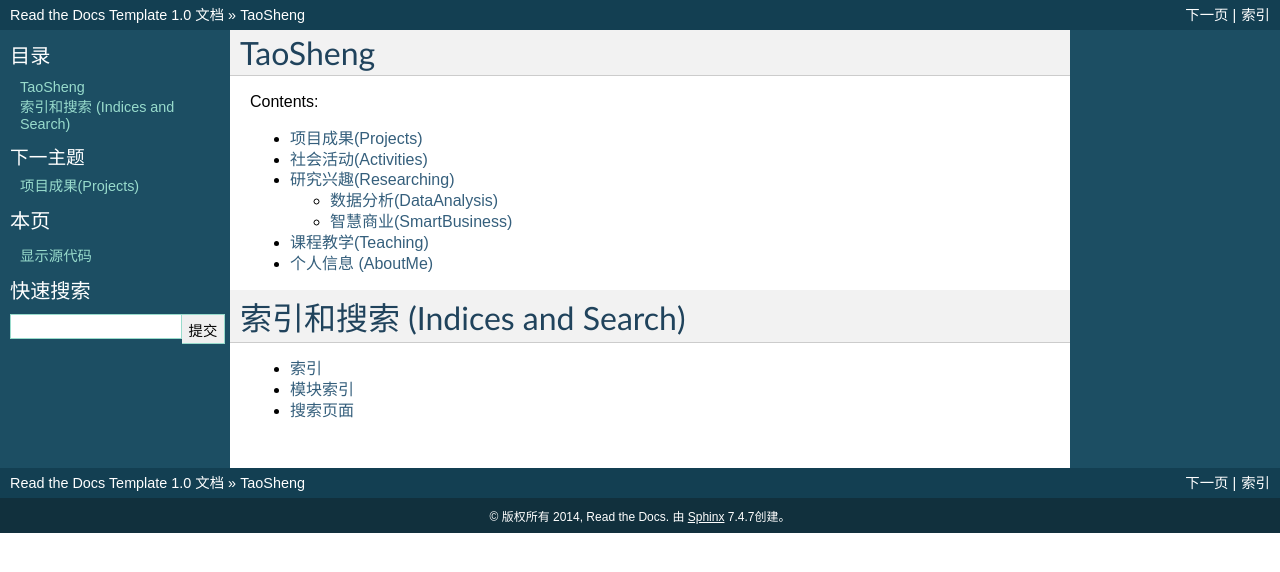
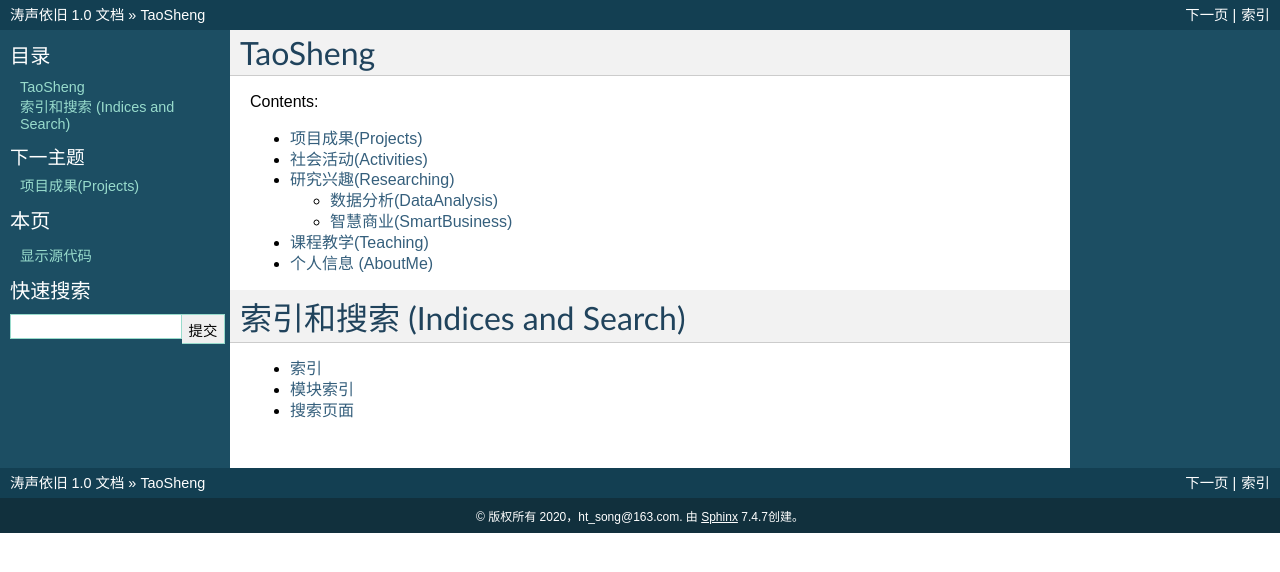
Before and after one commit to htsong/profile, a Sphinx documentation site: the page built from docs/index.rst, in a window 1280 px wide. Shown: the top 572 px of the page. Built offline with Sphinx 7.4.7, drawn with Linux system fonts in a browser that asks for light colours.

Commit message:
Update conf.py

```diff
--- a/docs/conf.py
+++ b/docs/conf.py
@@ -28,7 +28,7 @@ import os
 # Add any Sphinx extension module names here, as strings. They can be
 # extensions coming with Sphinx (named 'sphinx.ext.*') or your custom
 # ones.
-extensions = []
+extensions = ['sphinx.ext.graphviz']
 
 # Add any paths that contain templates here, relative to this directory.
 templates_path = ['_templates']
@@ -43,8 +43,8 @@ source_suffix = '.rst'
 master_doc = 'index'
 
 # General information about the project.
-project = u'Read the Docs Template'
-copyright = u'2014, Read the Docs'
+project = u'涛声依旧'
+copyright = u'2020，ht_song@163.com'
 
 # The version info for the project you're documenting, acts as replacement for
 # |version| and |release|, also used in various other places throughout the
```
